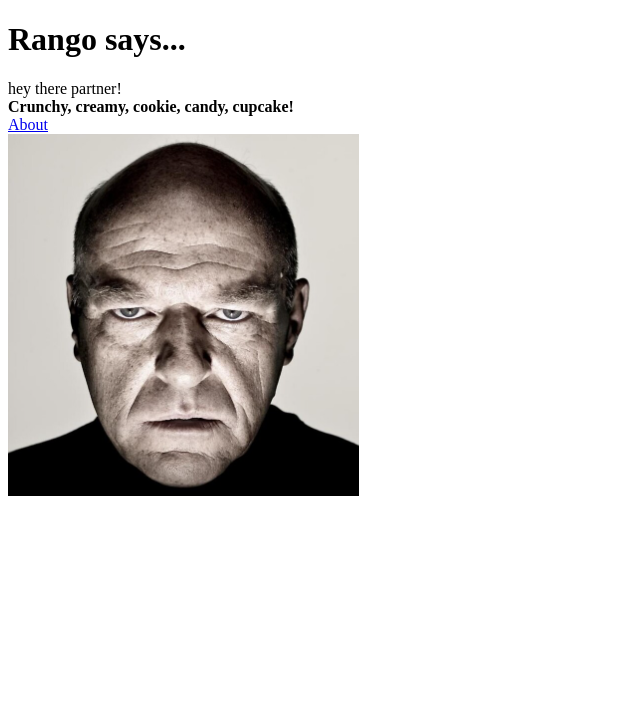
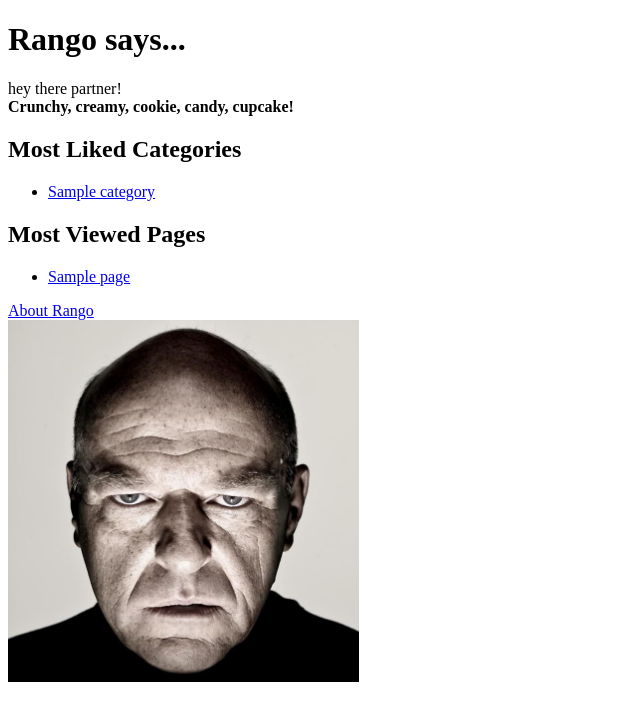
Before and after one commit to RGautam9/tango_with_django_project, a Django app: page / in a window 1280 px wide. Shown: the top 721 px of the page, without its empty margins (0-640 px from the left). Run offline with Django 3.2, Linux system fonts and the light colour scheme; tables that the repository leaves empty hold one stand-in row (values such as "Sample post").

Commit message:
Completed Chapter 6!

```diff
--- a/rango/models.py
+++ b/rango/models.py
@@ -1,4 +1,5 @@
 from django.db import models
+from django.template.defaultfilters import slugify
 
 # Create your models here.
 
@@ -7,13 +8,21 @@ class Category(models.Model):
     #Chapter 5 exercise, add new attributes views and likes
     views = models.IntegerField(default=0)
     likes = models.IntegerField(default=0)
+    slug = models.SlugField(unique=True)
 
+    def save(self, *args, **kwargs):
+        self.slug = slugify(self.name)
+        super(Category, self).save(*args, **kwargs)
 
     class Meta:
        verbose_name_plural = 'Categories'
 
     def __str__(self):
         return self.name
+
+
+
+
 
 
 class Page(models.Model):
--- a/rango/urls.py
+++ b/rango/urls.py
@@ -3,8 +3,9 @@ from rango import views
 
 app_name = 'rango'
 
-urlpatterns = [
+urlpatterns =[
     path('',views.index,name='index'),
-    path('about/',views.about,name='about')
+    path('about/', views.about, name= 'about'),
+    path('category/<slug:category_name_slug>/', views.show_category, name='show_category')
 
 ]
--- a/rango/views.py
+++ b/rango/views.py
@@ -1,18 +1,63 @@
 from django.shortcuts import render
 
 from django.http import HttpResponse
+from rango.models import Category
+from rango.models import Page
+
+def index(request):
+
+    # Query the database for a list of ALL categories currently stored.
+    # Order the categories by the number of likes in descending order.
+    # Retrieve the top 5 only-- or all if less than 5.
+    # Place the list in our context_dict dictionary (with our boldmessage!)
+    # that will be passed to the template engine.
+    category_list = Category.objects.order_by('-likes')[:5]
+
+    context_dict = {}
+
+    context_dict['boldmessage'] = 'Crunchy, creamy, cookie, candy, cupcake!'
+    context_dict['categories'] = category_list
+
+    #render returns http response, applies the info given that we wanna fill in template and renders it to the user
+
+    # page stuff
+
+    page_list = Page.objects.order_by('-views')[:5]
+    context_dict['pages'] = page_list
+
+    return render(request, 'rango/index.html', context=context_dict)
 
 
-def index(request):
-    #construct a dictionary to pass to the template engine as its context.
-    #note the key boldmessage matches to {{ boldmessage }} in the template!
-    context_dict = {'boldmessage': 'Crunchy, creamy, cookie, candy, cupcake!'}
 
-    # Return a rendered response to send to the client.
-    # We make use of the shortcut function to make our lives easier.
-    # Note that the first parameter is the template we wish to use.
-    return render(request, 'rango/index.html', context=context_dict)
-#render returns http response, applies the info given that we wanna fill in template and renders it to the user
+def show_category(request, category_name_slug):
+    #Create a context dictionary which we can pass to template rendering engine
+    context_dict = {}
+
+    try:
+        #can we find a category name slug with given name?
+        #if we can't, the .get() method reaises a DoesNotExist exception
+        # The .get() method returns one model instance or raises and exception.
+        category = Category.objects.get(slug=category_name_slug)
+
+        #retrieve all of the associated pages.
+        # the filter() will return a list of page objects or an empty list
+        pages = Page.objects.filter(category=category)
+
+        #add our results list to template context under name pages
+        context_dict['pages'] = pages
+        #we can also add the category object from databse to the context dictionary
+        #We'll use this in the template to verify that category exists
+        context_dict['category'] = category
+    except Category.DoesNotExist:
+        #We get here if we didn't find the specified category. Don't do anything, the template will display the no category message for us
+        context_dict['category'] = None
+        context_dict['pages'] = None
+    # Go render the response and return it to the client
+    return render(request, 'rango/category.html', context=context_dict)
+
+
+
+
 
 def about(request):
     return render(request,'rango/about.html')
--- a/templates/rango/index.html
+++ b/templates/rango/index.html
@@ -1,6 +1,9 @@
 <!DOCTYPE html>
+
 {% load staticfiles %}
+
 <html>
+
         <head>
             <title>Rango</title>
         </head>
@@ -8,12 +11,46 @@
         <body>
             <h1>Rango says...</h1>
             <div>
-                hey there partner! <br />
-                <strong>{{ boldmessage }}</strong><br />
+                hey there partner! <br/>
+                <strong>{{ boldmessage }}</strong>
             </div>
+
+                <h2>Most Liked Categories</h2>
             <div>
-                <a href="/rango/about/">About</a><br />
+            {% if categories %}
+                <ul>
+                    {% for category in categories %}
+                    <!-- The following line is changed to add an HTML hyperlink-->
+                    <li><a href="/rango/category/{{ category.slug }}/">{{ category.name }}</a></li>
+                    {% endfor %}
+                </ul>
+
+            {% else %}
+                <strong>There are no categories present.</strong>
+            {% endif %}
+            </div>
+
+            <h2>Most Viewed Pages</h2>
+            <div>
+                {% if pages %}
+                    <ul>
+                        {% for page in pages %}
+                            <li>
+                                <a href = "{{page.url}}">{{page.title}}</a>
+                            </li>
+                        {% endfor %}
+                    </ul>
+
+                {% else %}
+                    <strong>There are no pages present.</strong>
+                {%endif %}
+            </div>
+
+
+            <div>
+                <a href="/rango/about/">About Rango</a><br />
                 <img src="{% static 'images/rango.jpg' %}" alt="Picture of Rango" />
             </div>
         </body>
+
 </html>
```
Also changed, not shown: rango/admin.py (+9 -1 lines), templates/rango/category.html (added, +32 -0 lines), rango/migrations/0003_category_slug.py (added), 1 other file.
